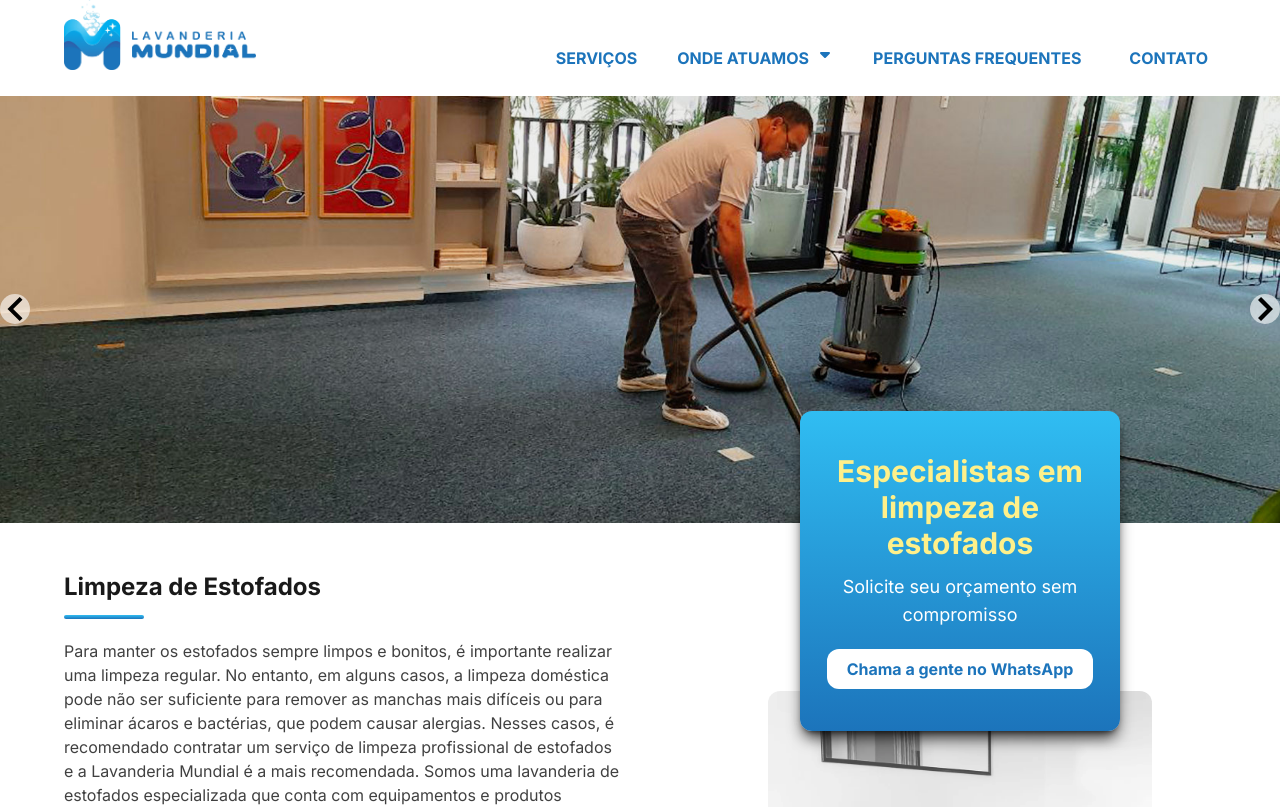
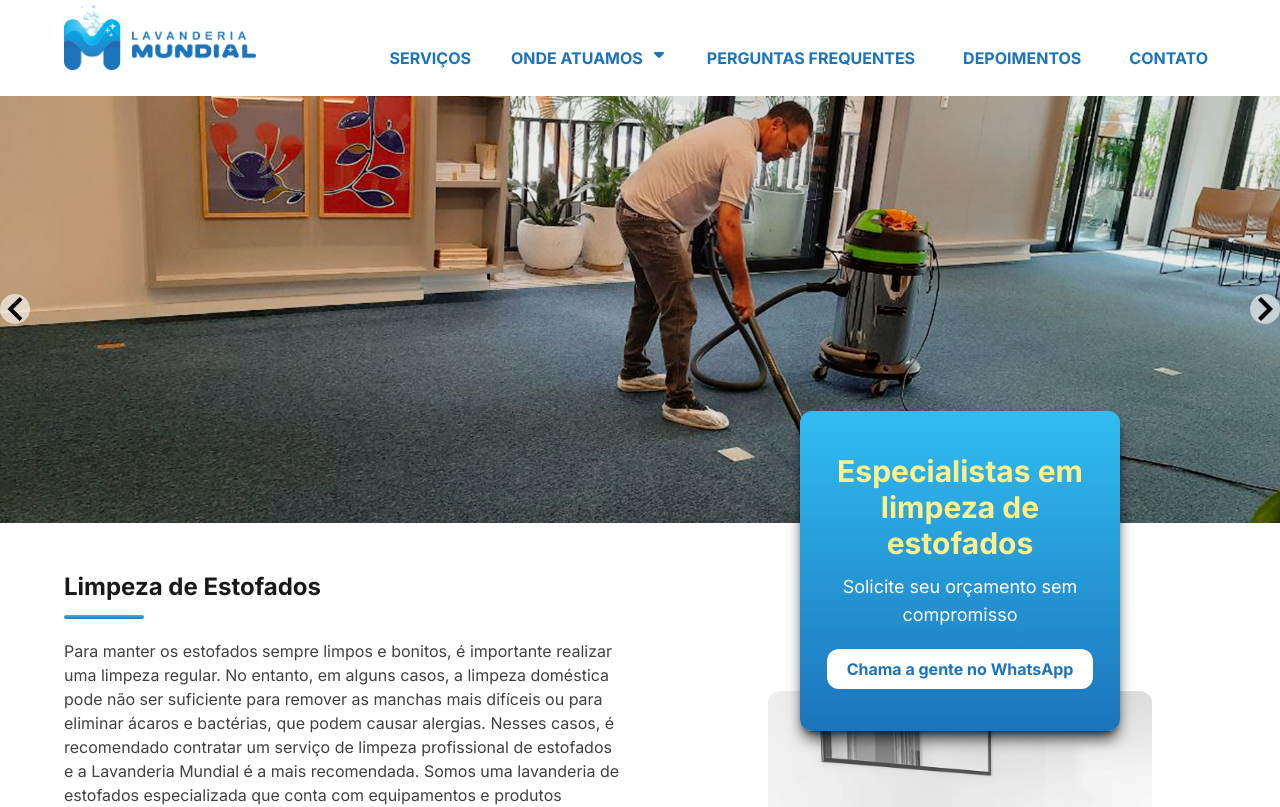
Before and after one commit to LavanderiaMundial/site, a Next.js app: page / in a window 1280 px wide. Shown: the top 807 px of the page. Built offline with nearby package versions, Linux system fonts and the light colour scheme.

Commit message:
ajuste do menu

```diff
--- a/src/app/components/NavBar.jsx
+++ b/src/app/components/NavBar.jsx
@@ -1,12 +1,22 @@
-"use client"
+"use client";
+import React, { useRef } from "react";
 import Image from "next/image";
-import logo from "../../../public/logo-principal.webp"
+import logo from "../../../public/logo-principal.webp";
 import { FontAwesomeIcon } from "@fortawesome/react-fontawesome";
 import { faCaretDown } from "@fortawesome/free-solid-svg-icons";
 
-const CustomLink = ({ href, title, className = "" }) => {
+const CustomLink = ({ href, title, className = "", onClick }) => {
+  const handleClick = (e) => {
+    e.preventDefault();
+    onClick();
+  };
+
   return (
-        <a href={href} className={`${className} group relative z-10 font-bold w-auto px-2 text-center justify-center items-center flex hover:text-light transition-all duration-300 text-primary uppercase`}>
+    <a
+      href={href}
+      className={`${className} group relative z-10 font-bold w-auto px-2 text-center justify-center items-center flex hover:text-light transition-all duration-300 text-primary uppercase`}
+      onClick={handleClick}
+    >
       {title}
       <span
         className={`-z-20 h-0 w-full inline-block rounded absolute left-0 -bottom-0.5  group-hover:h-7 transition-[height] ease duration-300
@@ -15,42 +25,80 @@ const CustomLink = ({ href, title, className = "" }) => {
       >
         &nbsp;
       </span>
-
     </a>
   );
 };
 
 export default function NavBar() {
+  const navbarRef = useRef();
+
+  const handleLinkClick = () => {
+    const navbarHeight = navbarRef.current.clientHeight;
+    const targetId = event.target.getAttribute("href").substring(1);
+    const targetElement = document.getElementById(targetId);
+
+    if (targetElement) {
+      const offset = targetElement.offsetTop - navbarHeight;
+      window.scrollTo({
+        top: offset,
+        behavior: "smooth",
+      });
+    }
+  };
+
   return (
     <div className="hidden md:block">
-
-            <div className="fixed z-50 backdrop-blur-lg bg-white/50 w-screen flex justify-between px-16 items-end pb-5 space-x-10">
+      <div
+        ref={navbarRef}
+        className="fixed z-50 backdrop-blur-lg bg-white/50 w-screen flex justify-between px-16 items-end pb-5 space-x-10"
+      >
         <Image src={logo} alt="logo da empresa" className=" w-48" />
         <div className="space-x-8 flex">
-
-                    <CustomLink href="#servicos" title="Serviços" />
+          <CustomLink
+            href="#servicos"
+            title="Serviços"
+            onClick={handleLinkClick}
+          />
           <div className="group relative cursor-pointer">
             <h2 className="text-primary font-bold uppercase">
               Onde Atuamos
-                            <FontAwesomeIcon icon={faCaretDown} className="ml-2 animate-bounce w-4" />
+              <FontAwesomeIcon
+                icon={faCaretDown}
+                className="ml-2 animate-bounce w-4"
+              />
             </h2>
             <div className="opacity-0 group-hover:opacity-100 -bottom-14 space-y-2 absolute transition-all duration-300">
               <CustomLink
                 href="#residencial"
                 title="Residencial"
                 className="!text-light"
+                onClick={handleLinkClick}
               />
               <CustomLink
                 href="#comercial"
                 title="Comercial"
                 className="!text-light hover:text-zinc-600"
+                onClick={handleLinkClick}
               />
             </div>
           </div>
-                    <CustomLink href="#perguntas" title="Perguntas frequentes" />
-                    <CustomLink href="#contato" title="Contato" />
+          <CustomLink
+            href="#perguntas"
+            title="Perguntas frequentes"
+            onClick={handleLinkClick}
+          />
+          <CustomLink
+            href="#depoimentos"
+            title="Depoimentos"
+            onClick={handleLinkClick}
+          />
+          <CustomLink
+            href="#contato"
+            title="Contato"
+            onClick={handleLinkClick}
+          />
         </div>
       </div>
     </div>
-    )
+  );
 }
--- a/src/app/components/NavBarMobile.jsx
+++ b/src/app/components/NavBarMobile.jsx
@@ -68,6 +68,13 @@ export default function NavMobile() {
                     <p>Perguntas Frequentes</p>
                 </a>
                 <a
+                    href="#depoimentos"
+                    className=" text-yellow1  flex cursor-pointer items-center space-x-5 p-2 pl-5 text-sm font-semibold text-vermelho shadow-lg duration-300 ease-in-out hover:text-secondary"
+                    onClick={() => setShowSidebar(!showSidebar)}
+                >
+                    <p>Depoimentos</p>
+                </a>
+                <a
                     href="#contato"
                     className=" text-yellow1  flex cursor-pointer items-center space-x-5 p-2 pl-5 text-sm font-semibold text-vermelho shadow-lg duration-300 ease-in-out hover:text-secondary"
                     onClick={() => setShowSidebar(!showSidebar)}
```
Lines whose indentation alone changed are shown as unchanged.
